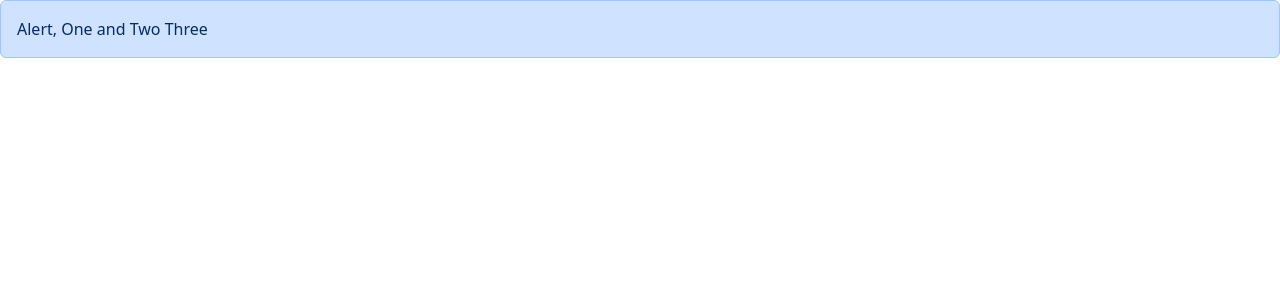
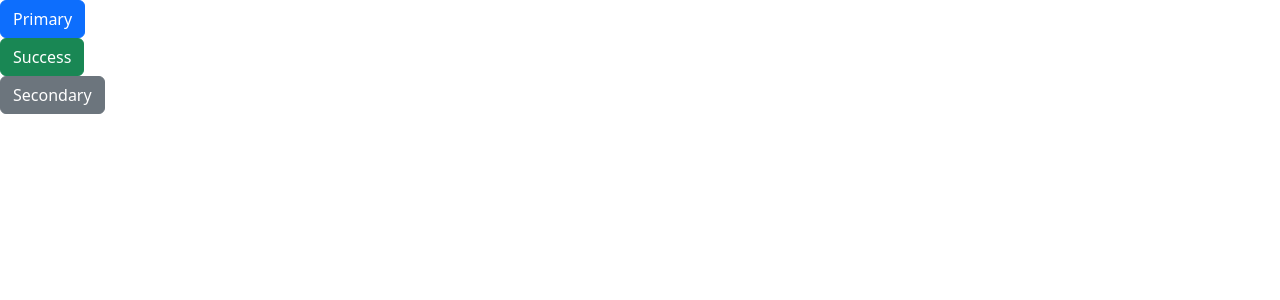
Before and after one commit to yordiyes/React, a React (Vite) app in the folder First_react_app/: page / in a window 1280 px wide. Shown: the top 300 px of the page. Built offline with nearby package versions, Linux system fonts and the light colour scheme.

Commit message:
First exercise done

```diff
--- a/First_react_app/src/App.tsx
+++ b/First_react_app/src/App.tsx
@@ -1,13 +1,23 @@
-import Alert from "./components/Alert";
+  import Button from "./components/Button";
 
   function App() {
+    const handleClick = (item: string)=>{
+      console.log(item+ " button clicked")
+    }
 
     return (
-    <div className="alert alert-primary">
-      <Alert>
-        One and Two
-        <span> Three</span>
-      </Alert>
+      <div>
+        <Button color="primary" onClick={handleClick}>
+          Primary
+        </Button>
+
+        <Button color="success" onClick={handleClick}>
+          Success
+        </Button>
+
+        <Button color="secondary" onClick={handleClick}>
+          Secondary
+        </Button>
       </div>
     );
   }
--- a/First_react_app/src/components/Button.tsx
+++ b/First_react_app/src/components/Button.tsx
@@ -1,9 +1,18 @@
+interface Props {
+  children: string;
+  color?: "primary" | "secondary" | "danger" | "success";
+  onClick: (item: string) => void;
+}
 
-
-function Button(){
+function Button({ children, color = "primary", onClick }: Props) {
+  return (
     <div>
-        Button
+      <button className={`btn btn-${color}`}
+      onClick={() => onClick(color)}>
+        {children}
+      </button>
     </div>
+  );
 }
 
 export default Button;
```
Lines whose indentation alone changed are shown as unchanged.
